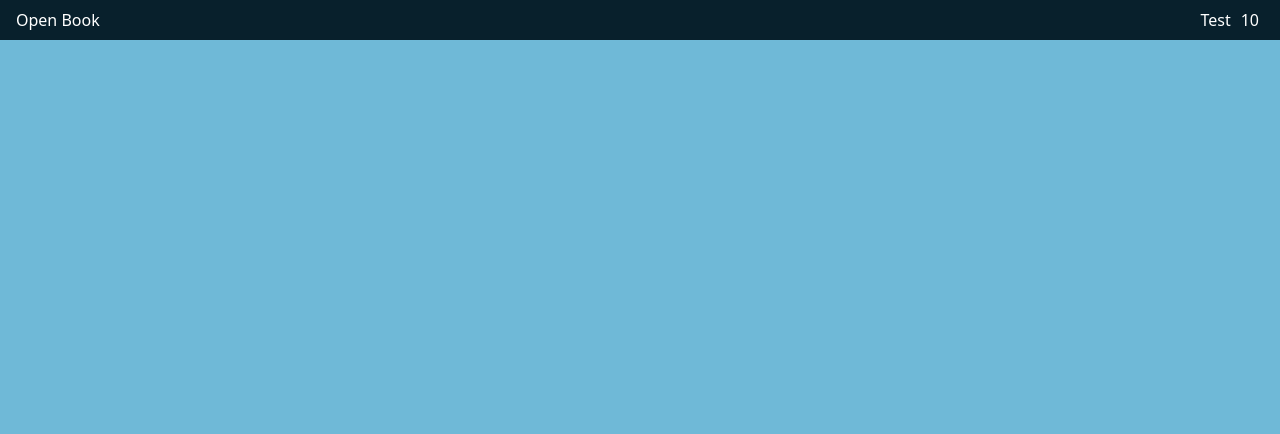
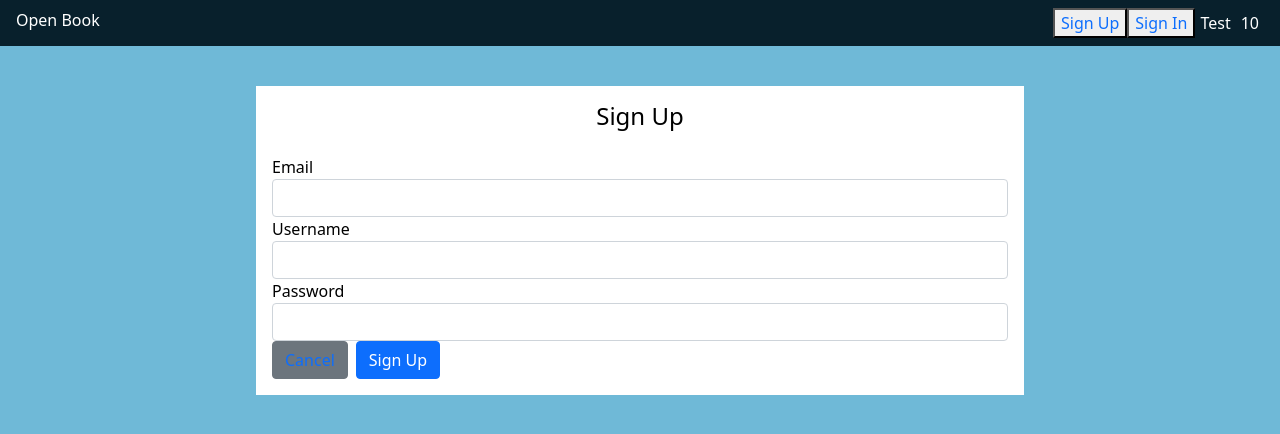
Before and after one commit to GauravS99/Open-Book, a React (Create React App) app: page /signup in a window 1280 px wide. Shown: the top 434 px of the page. Built offline with nearby package versions, Linux system fonts and the light colour scheme; no server answers; the database is empty; the HTML template or start-up script is replaced by a standard one.

Commit message:
Add auth service, login & register forms

```diff
--- a/src/App.css
+++ b/src/App.css
@@ -4,6 +4,10 @@ body {
 	--header-color: white;
 
 	background: var(--main-bg);
+}
+
+a {
+	text-decoration: none;
 }
 
 .header {
--- a/src/App.tsx
+++ b/src/App.tsx
@@ -3,11 +3,16 @@ import {
 	BrowserRouter as Router,
 	Switch,
 	Route,
+	Link
 } from 'react-router-dom';
 
 import { getUsers } from './services/db/userService';
-import React, { useEffect } from 'react';
+import { useEffect } from 'react';
+
+import { AuthType } from './models/User';
+
 import Home from './pages/Home/Home';
+import UserForm from './pages/UserForm/UserForm';
 import Book from './components/Book/Book';
 
 const App = (): JSX.Element => {
@@ -28,6 +33,16 @@ const App = (): JSX.Element => {
 					<div className="header py-2 px-3 text-navbar">
 						<span>Open Book</span>
 						<div>
+							<button>
+								<Link to="/signup">
+									Sign Up
+								</Link>
+							</button>
+							<button>
+								<Link to="/signin">
+									Sign In
+								</Link>
+							</button>
 							<span className="user-info">{user.name}</span>
 							<span className="user-info">{user.points}</span>
 						</div>
@@ -41,13 +56,19 @@ const App = (): JSX.Element => {
 								<Home />
 							</Route>
 							<Route path="/book/:id">
-								<Book/>
+								<Book />
+							</Route>
+							<Route path="/signup">
+								<UserForm authType={AuthType.SignUp} />
+							</Route>
+							<Route path="/signin">
+								<UserForm authType={AuthType.SignIn} />
 							</Route>
 						</Switch>
 					</div>
 				</div >
 			</div>
-		</Router >
+		</Router>
 	);
 };
 
--- /dev/null
+++ b/src/pages/UserForm/UserForm.tsx
@@ -0,0 +1,49 @@
+import { FC, useState } from 'react';
+import { AuthType } from '../../models/User';
+import { Link } from 'react-router-dom';
+import { signUpUser, signInUser } from '../../services/authService';
+import React from 'react';
+
+const UserForm: FC<{ authType: AuthType }> = ({ authType }): JSX.Element => {
+
+	const [email, setemail] = useState('');
+	const [password, setPassword] = useState('');
+	const [username, setUsername] = useState('');
+
+	const handleSignUp = () => signUpUser(email, password, username);
+	const handleSignIn = () => signInUser(email, password);
+
+	return (
+		<div className="p-3 colour-5 form-container">
+			<div>
+				<div className="text-center">
+					<h4>{authType}</h4>
+				</div>
+				<div className="form-group mt-4">
+					<label>Email</label>
+					<input className="form-control" onChange={event => setemail(event.target.value)} />
+					{
+						authType === AuthType.SignUp &&
+						<React.Fragment>
+							<label> Username </label>
+							<input className="form-control" onChange={event => setUsername(event.target.value)} />
+						</React.Fragment>
+					}
+					<label>Password</label>
+					<input className="form-control" onChange={event => setPassword(event.target.value)} />
+				</div>
+				<button className="btn btn-secondary me-2">
+					<Link to="/">Cancel</Link>
+				</button>
+				<button
+					className="btn btn-primary d-inline-block"
+					onClick={authType === AuthType.SignUp ? handleSignUp : handleSignIn}
+				>
+					{authType}
+				</button>
+			</div>
+		</div>
+	);
+};
+
+export default UserForm;
--- /dev/null
+++ b/src/services/authService.ts
@@ -0,0 +1,11 @@
+import firebase from 'firebase';
+import { auth } from './firebaseConfig';
+
+export const signUpUser = async (email: string, password: string, username: string) => {
+	await auth.createUserWithEmailAndPassword(email, password);
+};
+
+export const signInUser = async (email: string, password: string) => {
+	await auth.setPersistence(firebase.auth.Auth.Persistence.LOCAL);
+	const cred = await auth.signInWithEmailAndPassword(email, password);
+};
```
